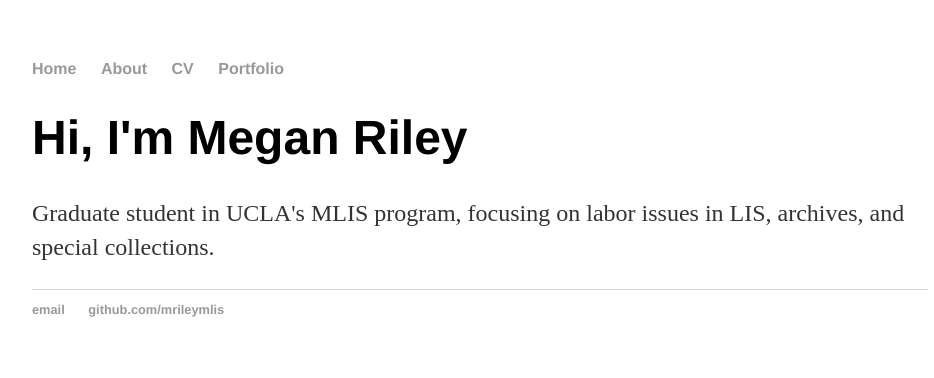
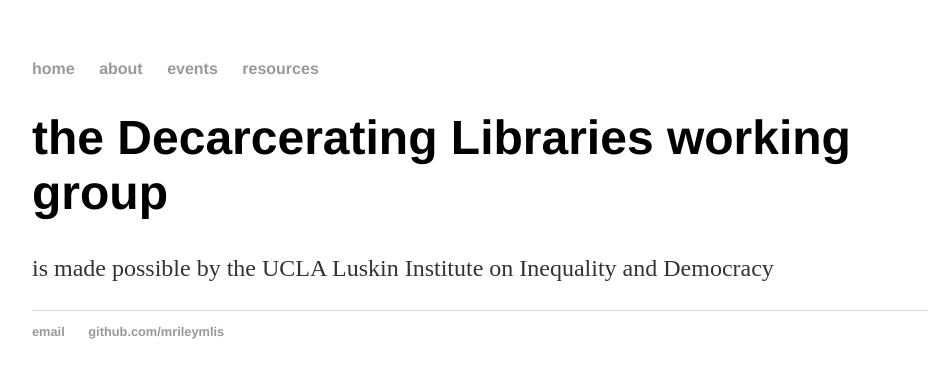
Before and after one commit to mrileymlis/decarcerating-libraries-test, a Jekyll site: the page built from index.html, in a window 1280 px wide. Shown: the top 378 px of the page, without its empty margins (160-1094 px from the left). Built offline with Jekyll 4.4.1, drawn with Linux system fonts in a browser that asks for light colours.

Commit message:
Update default.html

```diff
--- a/_layouts/default.html
+++ b/_layouts/default.html
@@ -1,23 +1,23 @@
 <!DOCTYPE html>
 <html>
 	<head>
-		<title>Megan Riley's MLIS Portfolio</title>
+		<title>Decarcerating Libraries</title>
 		<!-- link to main stylesheet -->
 		<link rel="stylesheet" type="text/css" href="/css/main.css">
 	</head>
 	<body>
 		<nav>
     		<ul>
-        		<li><a href="/">Home</a></li>
-	        	<li><a href="/about">About</a></li>
-        		<li><a href="/cv">CV</a></li>
-        		<li><a href="/blog">Portfolio</a></li>
+        		<li><a href="/">home</a></li>
+	        	<li><a href="/about">about</a></li>
+        		<li><a href="/events">events</a></li>
+        		<li><a href="/resources">resources</a></li>
     		</ul>
 		</nav>
 		<div class="container">
     		<div class="blurb">
-        		<h1>Hi, I'm Megan Riley</h1>
-				<p>Graduate student in UCLA's MLIS program, focusing on labor issues in LIS, archives, and special collections.</p>
+        		<h1>the Decarcerating Libraries working group</h1>
+				<p>is made possible by the UCLA Luskin Institute on Inequality and Democracy</p>
     		</div><!-- /.blurb -->
 		</div><!-- /.container -->
 		<footer>
```
